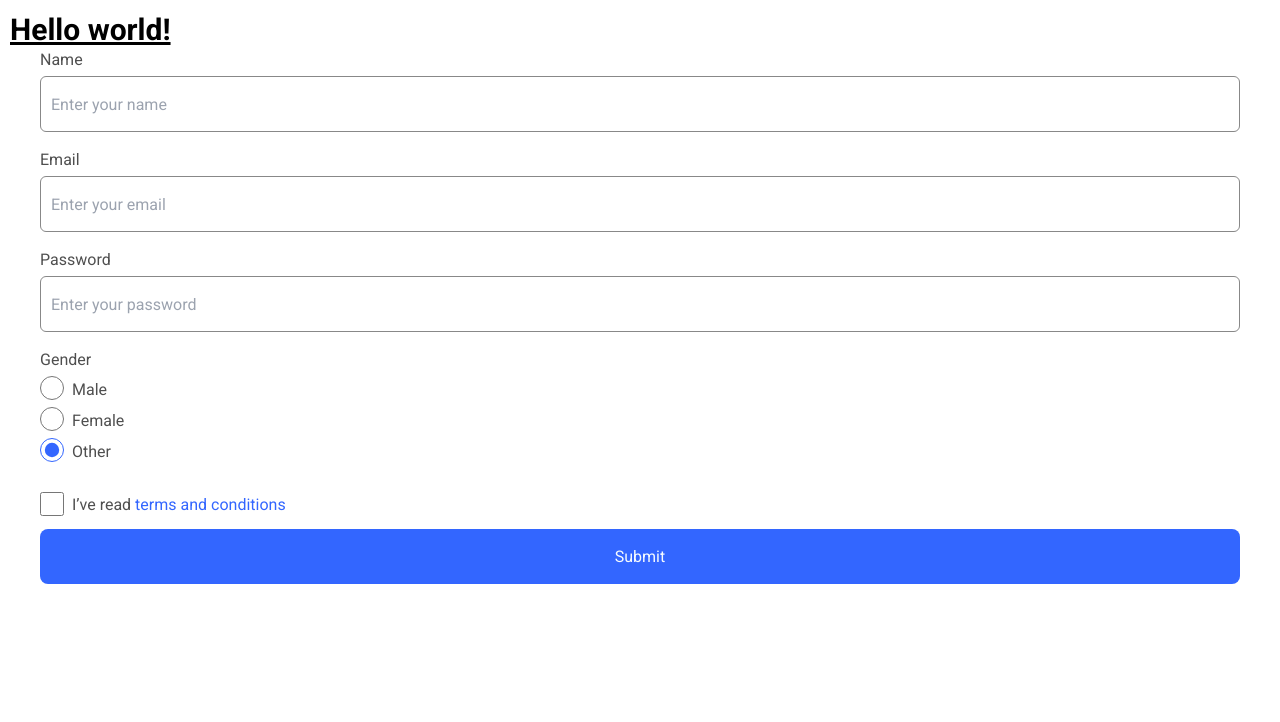
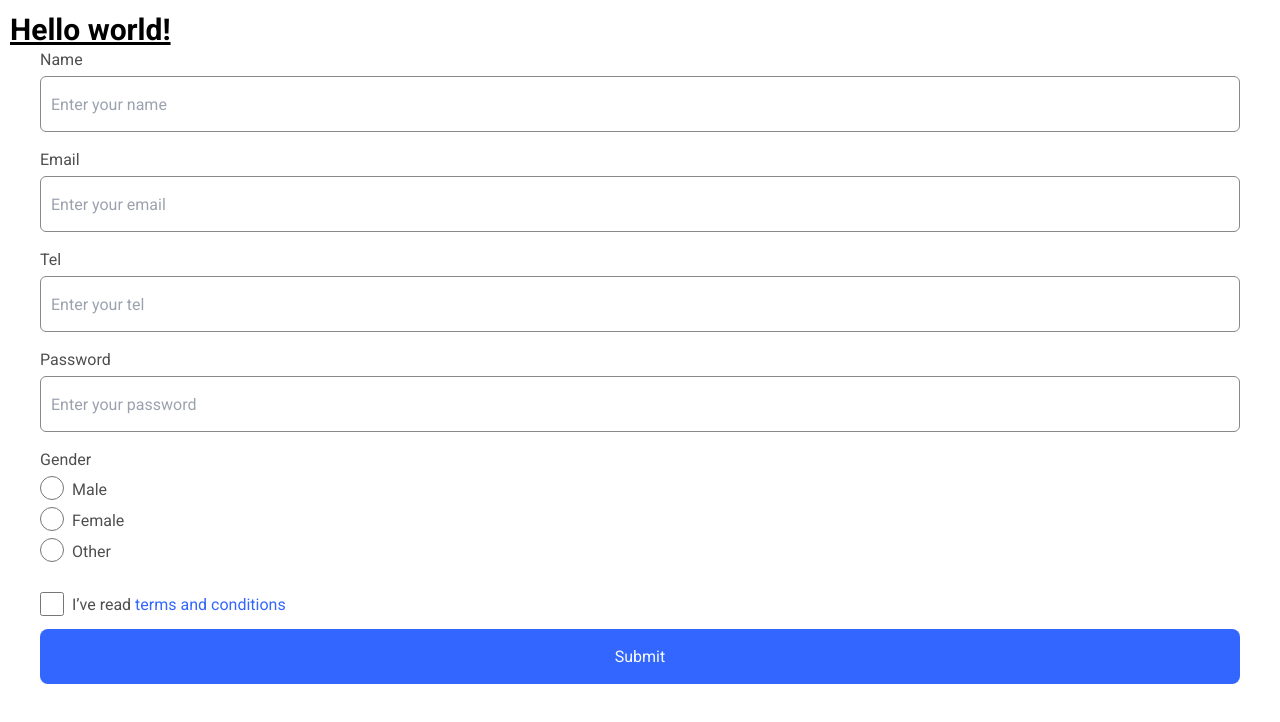
Before and after one commit to Kendrick-Oppong/phase-3, an Angular app: page / in a window 1280 px wide. Shown: the top 722 px of the page. Built offline with nearby package versions, Linux system fonts and the light colour scheme.

Commit message:
feat: Enhance form validation and error handling in user input fields

```diff
--- a/src/app/app.component.html
+++ b/src/app/app.component.html
@@ -10,7 +10,11 @@
       fieldId="name"
       type="text"
       placeholder="Enter your name"
+      [showError]="isError('name')"
     />
+    @if (isError('name')) {
+    <p class="text-sm text-red-500">Name is required</p>
+    }
   </div>
 
   <div>
@@ -21,7 +25,24 @@
       type="email"
       value="ddd"
       placeholder="Enter your email"
+      [showError]="isError('email')"
     />
+    @if (isError('email')) {
+    <p class="text-sm text-red-500">Email is required</p>
+    }
+  </div>
+  <div>
+    <app-label fieldId="tel">Tel</app-label>
+    <app-input
+      formControlName="tel"
+      fieldId="tel"
+      type="tel"
+      placeholder="Enter your tel"
+      [showError]="isError('tel')"
+    />
+    @if (isError('tel')) {
+    <p class="text-sm text-red-500">Tel is required</p>
+    }
   </div>
 
   <div>
@@ -31,7 +52,11 @@
       fieldId="password"
       type="password"
       placeholder="Enter your password"
+      [showError]="isError('password')"
     />
+    @if (isError('password')) {
+    <p class="text-sm text-red-500">Password is required</p>
+    }
   </div>
 
   <div class="">
@@ -43,6 +68,7 @@
         type="radio"
         name="gender"
         value="male"
+        [showError]="isError('gender')"
       />
       <app-label fieldId="male">Male</app-label>
     </div>
@@ -73,6 +99,7 @@
       formControlName="terms_condition"
       fieldId="checkbox"
       type="checkbox"
+      [showError]="isError('terms_condition')"
     />
     <app-label fieldId="checkbox"
       >I’ve read
--- a/src/app/app.component.ts
+++ b/src/app/app.component.ts
@@ -1,4 +1,4 @@
-import { Component, inject, OnInit } from '@angular/core';
+import { booleanAttribute, Component, inject, OnInit } from '@angular/core';
 import { RouterOutlet } from '@angular/router';
 import { ButtonComponent } from './components/button/button.component';
 import { InputComponent } from './components/input/input.component';
@@ -28,6 +28,7 @@ export class AppComponent {
   title = 'phase-3';
   private readonly fb = inject(FormBuilder);
   userForm: FormGroup;
+  submitted = false;
 
   handleClick(event: Event) {
     console.log('Button clicked', event);
@@ -37,14 +38,21 @@ export class AppComponent {
   constructor() {
     this.userForm = this.fb.group({
       name: ['', Validators.required],
+      tel: ['', Validators.required],
       email: ['', [Validators.required, Validators.email]],
       password: ['', Validators.required],
       gender: ['', Validators.required],
-      terms_condition: [],
+      terms_condition: ["", Validators.requiredTrue],
     });
   }
 
+  isError(name: string): boolean {
+    const nameControl = this.userForm.get(name);
+    return !!(nameControl?.invalid && nameControl?.touched);
+  }
+
   onSubmit() {
+    this.userForm.markAllAsTouched();
     if (this.userForm.valid) {
       console.log('Form is valid', this.userForm.value);
     } else {
--- a/src/app/components/button/button.component.ts
+++ b/src/app/components/button/button.component.ts
@@ -7,20 +7,16 @@ import {
   booleanAttribute,
   ChangeDetectionStrategy,
   OnChanges,
-  SimpleChanges,
 } from '@angular/core';
 import { CommonModule } from '@angular/common';
 import { RouterLink, UrlTree } from '@angular/router';
 import { cn } from '../../lib/classnames';
-
-type Variant =
-  | 'primary'
-  | 'secondary'
-  | 'destructive'
-  | 'outline'
-  | 'ghost'
-  | 'link';
-type Size = 'default' | 'sm' | 'lg' | 'xl' | 'icon';
+import {
+  ButtonType,
+  LinkTarget,
+  Size,
+  Variant,
+} from '../../interfaces/button.interface';
 
 @Component({
   selector: 'app-button',
@@ -32,12 +28,12 @@ type Size = 'default' | 'sm' | 'lg' | 'xl' | 'icon';
 export class ButtonComponent implements OnChanges {
   @Input() variant!: Variant;
   @Input() size: Size = 'default';
+  @Input() routerLink?: string | string[] | UrlTree | null;
   @Input({ transform: booleanAttribute }) disabled = false;
   @Input({ transform: booleanAttribute, alias: 'loading' }) isLoading = false;
-  @Input() type: 'button' | 'submit' | 'reset' = 'button';
+  @Input() type: ButtonType = 'button';
   @Input() href?: string;
-  @Input() routerLink?: string | string[] | UrlTree | null;
-  @Input() target?: '_blank' | '_self' | '_parent' | '_top';
+  @Input() target: LinkTarget = '_blank';
   @Input() ariaLabel?: string;
   @Input() label?: string;
   @Input() btnClass? = '';
@@ -57,11 +53,15 @@ export class ButtonComponent implements OnChanges {
   @HostListener('keydown.enter', ['$event'])
   @HostListener('keydown.space', ['$event'])
   handleKeyboardEvent(event: KeyboardEvent) {
-    if (this.disabled || (this.isLoading && !(this.href || this.routerLink))) {
+    if (this.isDisabledOrLoading && !(this.href || this.routerLink)) {
       event.preventDefault();
       return;
     }
     this.btnClick.emit();
+  }
+
+  get isDisabledOrLoading(): boolean {
+    return this.disabled || this.isLoading;
   }
 
   get computedClasses(): string {
@@ -99,21 +99,21 @@ export class ButtonComponent implements OnChanges {
   }
 
   onClick() {
-    if (this.disabled || this.isLoading) {
+    if (this.isDisabledOrLoading) {
       return;
     }
     this.btnClick.emit();
   }
 
   onFocus() {
-    if (this.disabled || this.isLoading) {
+    if (this.isDisabledOrLoading) {
       return;
     }
     this.focus.emit();
   }
 
   onBlur() {
-    if (this.disabled || this.isLoading) {
+    if (this.isDisabledOrLoading) {
       return;
     }
     this.blur.emit();
--- a/src/app/components/input/input.component.html
+++ b/src/app/components/input/input.component.html
@@ -2,8 +2,14 @@
   [id]="fieldId"
   [type]="type"
   [name]="name"
-  [value]="value"
-  [checked]="type === 'checkbox' ? !!value : type === 'radio' ? value === this.value : null"
+  [value]="type === 'radio' ? value : selectedValue"
+  [checked]="
+    type === 'checkbox'
+      ? !!selectedValue
+      : type === 'radio'
+      ? selectedValue === value
+      : null
+  "
   [placeholder]="type !== 'checkbox' && type !== 'radio' ? placeholder : ''"
   [disabled]="disabled"
   [attr.aria-label]="ariaLabel"
--- a/src/app/components/input/input.component.ts
+++ b/src/app/components/input/input.component.ts
@@ -52,6 +52,7 @@ export class InputComponent implements ControlValueAccessor {
   @Input() inputClass? = '';
   @Input() fieldId?: string;
   @Input() name? = '';
+  @Input() showError = false;
 
   @Output() inputChange = new EventEmitter<string | number | boolean>();
   @Output() focus = new EventEmitter<Event>();
@@ -60,13 +61,14 @@ export class InputComponent implements ControlValueAccessor {
   private onChange: (value: string | number | boolean) => void = () => {};
   private onTouched: () => void = () => {};
 
+  selectedValue: string | number | boolean | undefined = undefined;
+
   @HostListener('keydown.enter', ['$event'])
   handleEnterKey(event: KeyboardEvent) {
     if (this.disabled) {
       event.preventDefault();
       return;
     }
-    console.log('Enter key pressed, emitting inputChange event', this.value);
     this.inputChange.emit(this.value);
   }
 
@@ -114,14 +116,18 @@ export class InputComponent implements ControlValueAccessor {
       this.disabled
         ? 'cursor-not-allowed bg-primary-50 text-primary-100'
         : null,
+      this.showError
+        ? 'border-2 border-red-500 focus:ring-red-500 focus:ring-1  focus:ring-offset-0'
+        : null,
       this.inputClass
     );
   }
 
-  // Implement ControlValueAccessor interface
   writeValue(value: string | number | boolean): void {
-    this.value = value;
-    console.log('writeValue called with:', value); // Add debugging
+    this.selectedValue = value;
+    if (this.type !== 'radio' && this.type !== 'checkbox') {
+      this.value = value;
+    }
   }
 
   registerOnChange(fn: (value: string | number | boolean) => void): void {
@@ -139,25 +145,24 @@ export class InputComponent implements ControlValueAccessor {
   onInput(event: Event) {
     const inputElement = event.target as HTMLInputElement;
 
-    switch (this.type) {
-      case 'checkbox':
-        this.value = inputElement.checked;
-        break;
-      case 'radio':
-        if (inputElement.checked) {
-          this.value = inputElement.value;
-        }
-        break;
-      case 'number':
-        this.value = inputElement.valueAsNumber;
-        break;
-      default:
-        this.value = inputElement.value;
-    }
-
-    if (this.type !== 'radio' || inputElement.checked) {
-      this.onChange(this.value!);
-      this.inputChange.emit(this.value);
+    if (this.type === 'checkbox') {
+      this.selectedValue = inputElement.checked;
+      this.onChange(this.selectedValue);
+      this.inputChange.emit(this.selectedValue);
+    } else if (this.type === 'radio') {
+      if (inputElement.checked) {
+        this.selectedValue = this.value;
+        this.onChange(this.value!);
+        this.inputChange.emit(this.value);
+      }
+    } else if (this.type === 'number') {
+      this.selectedValue = inputElement.valueAsNumber;
+      this.onChange(this.selectedValue);
+      this.inputChange.emit(this.selectedValue);
+    } else {
+      this.selectedValue = inputElement.value;
+      this.onChange(this.selectedValue);
+      this.inputChange.emit(this.selectedValue);
     }
   }
 
--- a/src/app/interfaces/button.interface.ts
+++ b/src/app/interfaces/button.interface.ts
@@ -0,0 +1,13 @@
+export type Variant =
+  | 'primary'
+  | 'secondary'
+  | 'destructive'
+  | 'outline'
+  | 'ghost'
+  | 'link';
+
+export type Size = 'default' | 'sm' | 'lg' | 'xl' | 'icon';
+
+export type LinkTarget = '_blank' | '_self' | '_parent' | '_top';
+
+export type ButtonType = 'button' | 'submit' | 'reset';
```
